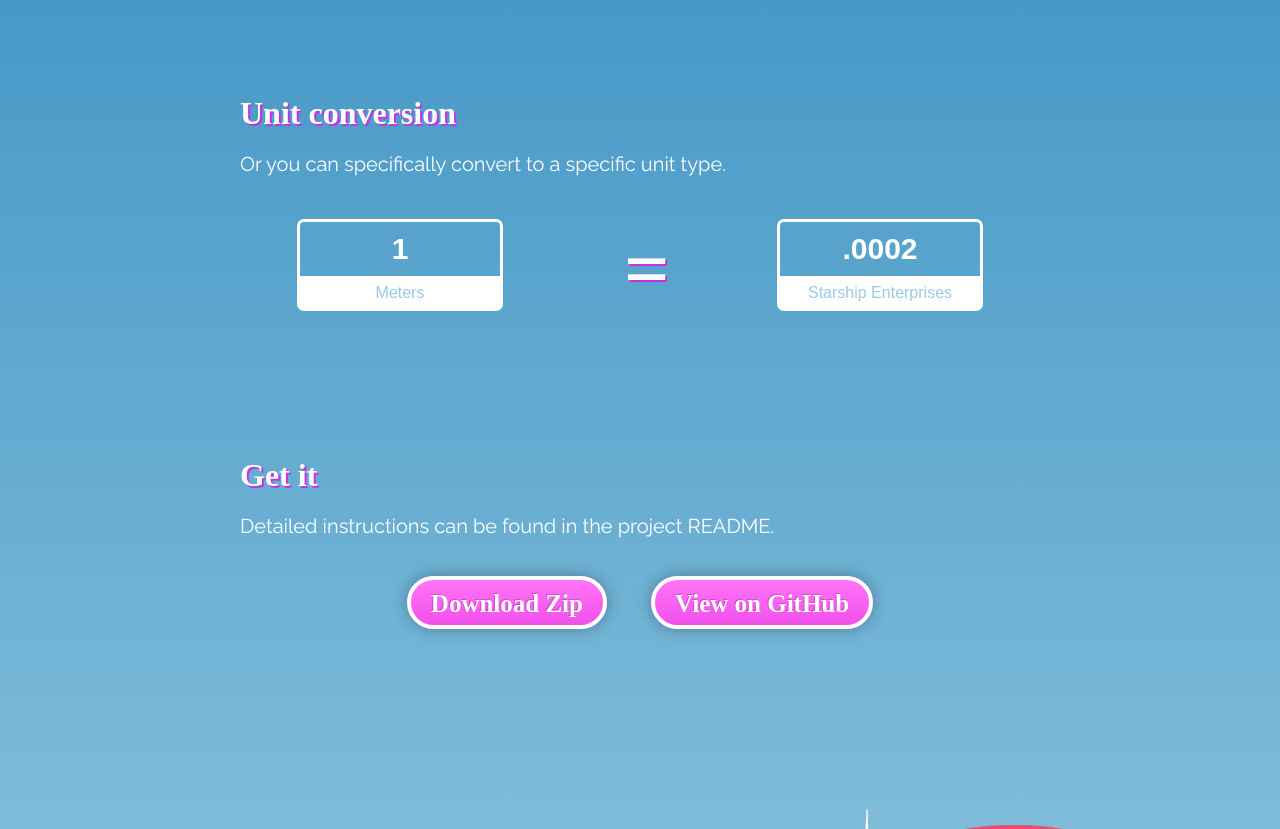
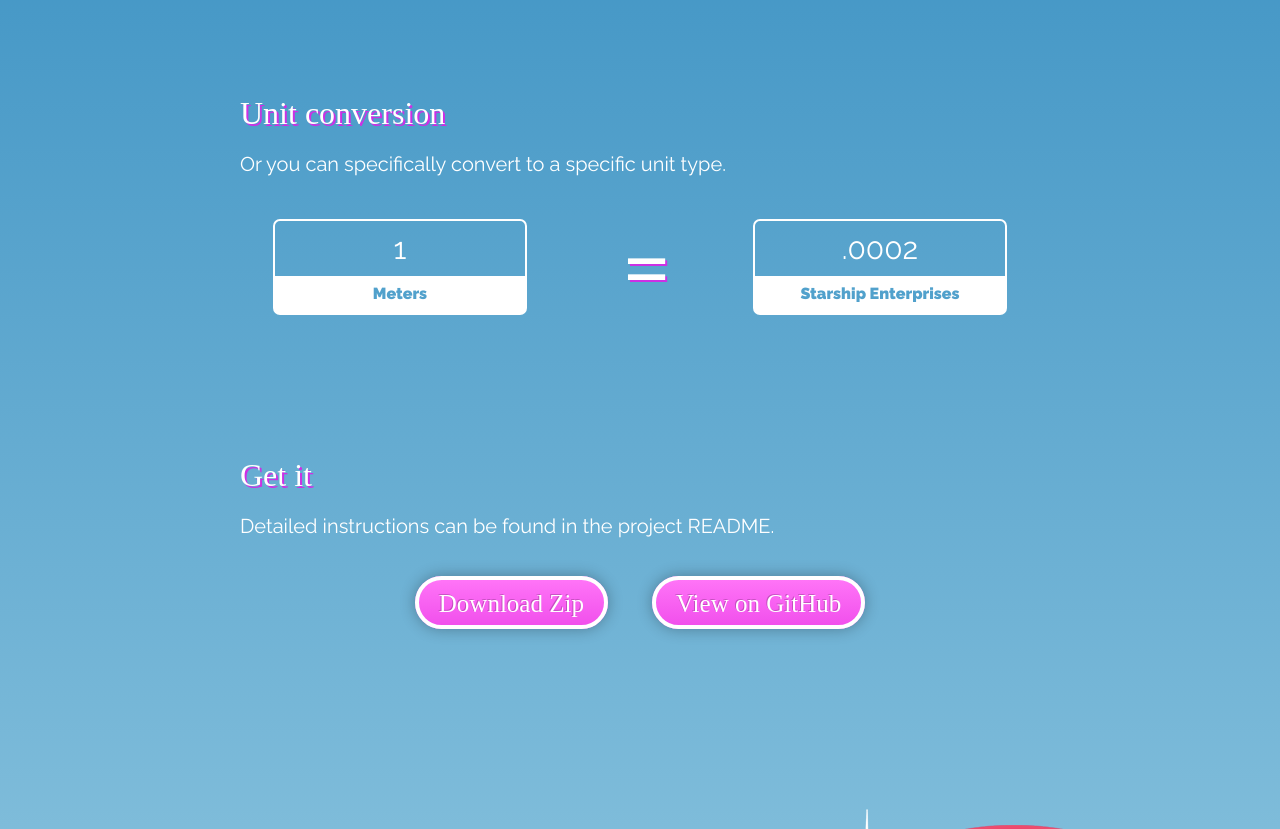
Before and after one commit to BKWLD/katamari, a plain HTML site: page index.html in a window 1280 px wide. Shown: the part 965-1794 px from the top of the page. Drawn offline with Linux system fonts and the light colour scheme; a web font is replaced by a local one.

Commit message:
Updated css

```diff
--- a/css/main.css
+++ b/css/main.css
@@ -1,5 +1,5 @@
 /* Compass Utils */
-/* line 17, ../../../../../../Library/Ruby/Gems/1.8/gems/compass-0.12.2/frameworks/compass/stylesheets/compass/reset/_utilities.scss */
+/* line 17, ../../../../../.rvm/gems/ruby-1.9.3-p194/gems/compass-0.12.2/frameworks/compass/stylesheets/compass/reset/_utilities.scss */
 html, body, div, span, applet, object, iframe,
 h1, h2, h3, h4, h5, h6, p, blockquote, pre,
 a, abbr, acronym, address, big, cite, code,
@@ -21,60 +21,54 @@ time, mark, audio, video {
   vertical-align: baseline;
 }
 
-/* line 22, ../../../../../../Library/Ruby/Gems/1.8/gems/compass-0.12.2/frameworks/compass/stylesheets/compass/reset/_utilities.scss */
+/* line 22, ../../../../../.rvm/gems/ruby-1.9.3-p194/gems/compass-0.12.2/frameworks/compass/stylesheets/compass/reset/_utilities.scss */
 html {
   line-height: 1;
 }
 
-/* line 24, ../../../../../../Library/Ruby/Gems/1.8/gems/compass-0.12.2/frameworks/compass/stylesheets/compass/reset/_utilities.scss */
+/* line 24, ../../../../../.rvm/gems/ruby-1.9.3-p194/gems/compass-0.12.2/frameworks/compass/stylesheets/compass/reset/_utilities.scss */
 ol, ul {
   list-style: none;
 }
 
-/* line 26, ../../../../../../Library/Ruby/Gems/1.8/gems/compass-0.12.2/frameworks/compass/stylesheets/compass/reset/_utilities.scss */
+/* line 26, ../../../../../.rvm/gems/ruby-1.9.3-p194/gems/compass-0.12.2/frameworks/compass/stylesheets/compass/reset/_utilities.scss */
 table {
   border-collapse: collapse;
   border-spacing: 0;
 }
 
-/* line 28, ../../../../../../Library/Ruby/Gems/1.8/gems/compass-0.12.2/frameworks/compass/stylesheets/compass/reset/_utilities.scss */
+/* line 28, ../../../../../.rvm/gems/ruby-1.9.3-p194/gems/compass-0.12.2/frameworks/compass/stylesheets/compass/reset/_utilities.scss */
 caption, th, td {
   text-align: left;
   font-weight: normal;
   vertical-align: middle;
 }
 
-/* line 30, ../../../../../../Library/Ruby/Gems/1.8/gems/compass-0.12.2/frameworks/compass/stylesheets/compass/reset/_utilities.scss */
+/* line 30, ../../../../../.rvm/gems/ruby-1.9.3-p194/gems/compass-0.12.2/frameworks/compass/stylesheets/compass/reset/_utilities.scss */
 q, blockquote {
   quotes: none;
 }
-/* line 103, ../../../../../../Library/Ruby/Gems/1.8/gems/compass-0.12.2/frameworks/compass/stylesheets/compass/reset/_utilities.scss */
+/* line 103, ../../../../../.rvm/gems/ruby-1.9.3-p194/gems/compass-0.12.2/frameworks/compass/stylesheets/compass/reset/_utilities.scss */
 q:before, q:after, blockquote:before, blockquote:after {
   content: "";
   content: none;
 }
 
-/* line 32, ../../../../../../Library/Ruby/Gems/1.8/gems/compass-0.12.2/frameworks/compass/stylesheets/compass/reset/_utilities.scss */
+/* line 32, ../../../../../.rvm/gems/ruby-1.9.3-p194/gems/compass-0.12.2/frameworks/compass/stylesheets/compass/reset/_utilities.scss */
 a img {
   border: none;
 }
 
-/* line 116, ../../../../../../Library/Ruby/Gems/1.8/gems/compass-0.12.2/frameworks/compass/stylesheets/compass/reset/_utilities.scss */
+/* line 116, ../../../../../.rvm/gems/ruby-1.9.3-p194/gems/compass-0.12.2/frameworks/compass/stylesheets/compass/reset/_utilities.scss */
 article, aside, details, figcaption, figure, footer, header, hgroup, menu, nav, section, summary {
   display: block;
 }
 
 /* Vars & Utilities */
-/* line 2, sass/utilities/_typography.scss */
-h1, h2, h3, h4, h5 {
-  font-weight: 200;
-  -webkit-font-smoothing: antialiased;
-}
-
 /* Views */
 /* line 2, sass/partials/_common.scss */
 body {
-  color: #222;
+  color: white;
   font-family: "Raleway";
   font-weight: 400;
   background-color: #0770b1;
@@ -87,24 +81,23 @@ body {
   background-image: -moz-linear-gradient(#0770b1, #99cde3);
   background-image: -o-linear-gradient(#0770b1, #99cde3);
   background-image: linear-gradient(#0770b1, #99cde3);
+  -webkit-font-smoothing: antialiased;
 }
 
-/* line 14, sass/partials/_common.scss */
+/* line 15, sass/partials/_common.scss */
 h2 {
   font-family: "Sniglet";
   margin-bottom: 20px;
-  font-weight: 900;
-  color: white;
   text-shadow: 2px 2px 0 #cc30e5;
   font-size: 32px;
   margin-top: 100px;
 }
-/* line 23, sass/partials/_common.scss */
+/* line 22, sass/partials/_common.scss */
 h2 a {
   color: #222;
 }
 
-/* line 28, sass/partials/_common.scss */
+/* line 27, sass/partials/_common.scss */
 #wrap {
   position: relative;
   width: 800px;
@@ -113,14 +106,14 @@ h2 a {
   padding: 120px 0 50px 0px;
 }
 
-/* line 36, sass/partials/_common.scss */
+/* line 35, sass/partials/_common.scss */
 .sun {
   position: absolute;
   top: 0;
   left: 0;
 }
 
-/* line 42, sass/partials/_common.scss */
+/* line 41, sass/partials/_common.scss */
 .middle {
   position: absolute;
   top: 50px;
@@ -128,59 +121,56 @@ h2 a {
   font-size: 80px;
   font-weight: 900;
   font-family: "Sniglet";
-  color: #fff;
   text-shadow: 2px 2px 0px #cc30e5;
 }
 
-/* line 53, sass/partials/_common.scss */
+/* line 51, sass/partials/_common.scss */
 p.white {
   line-height: 20px;
   margin: 0 auto;
-  color: #fff;
   font-size: 20px;
   line-height: 30px;
 }
-/* line 60, sass/partials/_common.scss */
+/* line 57, sass/partials/_common.scss */
 p.white.description {
   font-size: 28px;
   line-height: 1.5em;
 }
 
-/* line 66, sass/partials/_common.scss */
+/* line 63, sass/partials/_common.scss */
 .module {
   padding: 30px;
   height: 200px;
   position: relative;
 }
 
-/* line 72, sass/partials/_common.scss */
+/* line 69, sass/partials/_common.scss */
 .cta {
   padding-top: 30px;
 }
-/* line 75, sass/partials/_common.scss */
+/* line 72, sass/partials/_common.scss */
 .cta ul {
   text-align: center;
   width: 100%;
 }
-/* line 79, sass/partials/_common.scss */
+/* line 76, sass/partials/_common.scss */
 .cta ul li {
   display: inline-block;
   margin: 20px;
 }
-/* line 83, sass/partials/_common.scss */
+/* line 80, sass/partials/_common.scss */
 .cta ul li a {
   font-family: "Sniglet";
   display: inline;
   padding: 10px 20px 8px 20px;
   text-decoration: none;
-  font-weight: 900;
   font-size: 25px;
   background-image: -webkit-gradient(linear, 50% 0%, 50% 100%, color-stop(0%, #ff74f7), color-stop(100%, #f150ec));
   background-image: -webkit-linear-gradient(#ff74f7, #f150ec);
   background-image: -moz-linear-gradient(#ff74f7, #f150ec);
   background-image: -o-linear-gradient(#ff74f7, #f150ec);
   background-image: linear-gradient(#ff74f7, #f150ec);
-  border: 4px solid white;
+  border: 4px solid #fff;
   -webkit-border-radius: 30px;
   -moz-border-radius: 30px;
   -ms-border-radius: 30px;
@@ -192,13 +182,19 @@ p.white.description {
   box-shadow: 0 0 15px rgba(0, 0, 0, 0.3);
   text-shadow: -1px -1px 0 rgba(0, 0, 0, 0.2);
 }
-/* line 97, sass/partials/_common.scss */
+/* line 93, sass/partials/_common.scss */
 .cta ul li a:hover {
   background-image: -webkit-gradient(linear, 50% 0%, 50% 100%, color-stop(0%, #f150ec), color-stop(100%, #ff74f7));
   background-image: -webkit-linear-gradient(#f150ec, #ff74f7);
   background-image: -moz-linear-gradient(#f150ec, #ff74f7);
   background-image: -o-linear-gradient(#f150ec, #ff74f7);
   background-image: linear-gradient(#f150ec, #ff74f7);
+}
+
+/* line 100, sass/partials/_common.scss */
+.slider .meters, .output .katamari {
+  text-align: center;
+  font-size: 16px;
 }
 
 /* line 1, sass/partials/_slider.scss */
@@ -271,6 +267,10 @@ p.white.description {
   right: 0;
   text-align: right;
 }
+/* line 58, sass/partials/_slider.scss */
+.slider .meters {
+  margin-top: 28px;
+}
 
 /* line 1, sass/partials/_output.scss */
 .output {
@@ -284,6 +284,7 @@ p.white.description {
   overflow: hidden;
   display: block;
   margin: 30px 0;
+  min-height: 50px;
 }
 /* line 13, sass/partials/_output.scss */
 .output .icons .icon {
@@ -300,14 +301,6 @@ p.white.description {
   left: 0;
   width: 100%;
   height: 100%;
-}
-/* line 30, sass/partials/_output.scss */
-.output p {
-  margin: 10px 0;
-}
-/* line 32, sass/partials/_output.scss */
-.output p span {
-  font-weight: 900;
 }
 
 /* line 5, sass/partials/_converter.scss */
@@ -332,11 +325,10 @@ p.white.description {
 }
 /* line 18, sass/partials/_converter.scss */
 .converter .input input[type=text] {
-  border: 3px solid white;
-  width: 200px;
+  border: 2px solid white;
+  width: 250px;
   padding: 10px 0px;
   font-size: 30px;
-  font-weight: bold;
   text-align: center;
   color: white;
   background-color: transparent;
@@ -346,13 +338,16 @@ p.white.description {
   -moz-border-radius-topright: 7px;
   -webkit-border-top-right-radius: 7px;
   border-top-right-radius: 7px;
+  outline: 0;
+  -webkit-font-smoothing: antialiased;
+  font-family: "Raleway";
 }
-/* line 31, sass/partials/_converter.scss */
+/* line 33, sass/partials/_converter.scss */
 .converter select {
   position: relative;
   margin-top: -2px;
   display: inline-block;
-  width: 206px;
+  width: 254px;
   background-color: #fff;
   border-left: 3px solid white;
   border-right: 3px solid white;
@@ -360,13 +355,13 @@ p.white.description {
   border-top: 0px;
   cursor: pointer;
   left: 0;
-  padding: 5px 0px;
+  padding: 10px;
   font-size: 16px;
   line-height: 1;
-  height: 34px;
   -webkit-appearance: none;
+  -webkit-font-smoothing: antialiased;
   text-align: center;
-  color: #98cce2;
+  color: #51a1cc;
   border-radius: 0;
   -moz-border-radius-bottomleft: 7px;
   -webkit-border-bottom-left-radius: 7px;
@@ -374,8 +369,11 @@ p.white.description {
   -moz-border-radius-bottomright: 7px;
   -webkit-border-bottom-right-radius: 7px;
   border-bottom-right-radius: 7px;
+  outline: 0;
+  font-weight: bold;
+  font-family: "Raleway";
 }
-/* line 53, sass/partials/_converter.scss */
+/* line 58, sass/partials/_converter.scss */
 .converter select:hover {
   background-color: white;
 }
```
